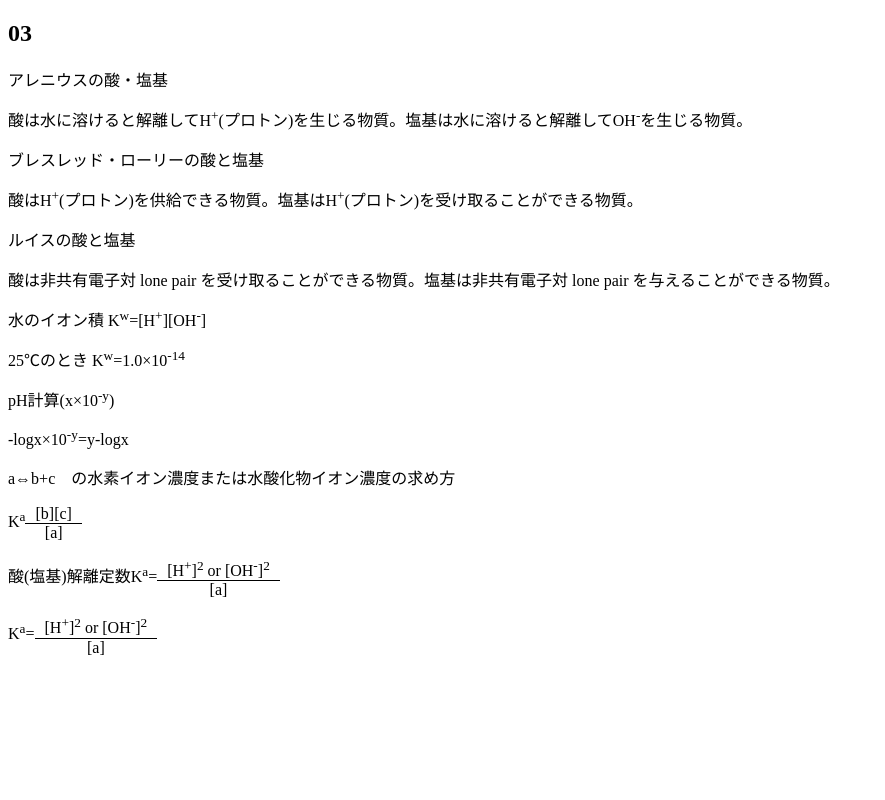
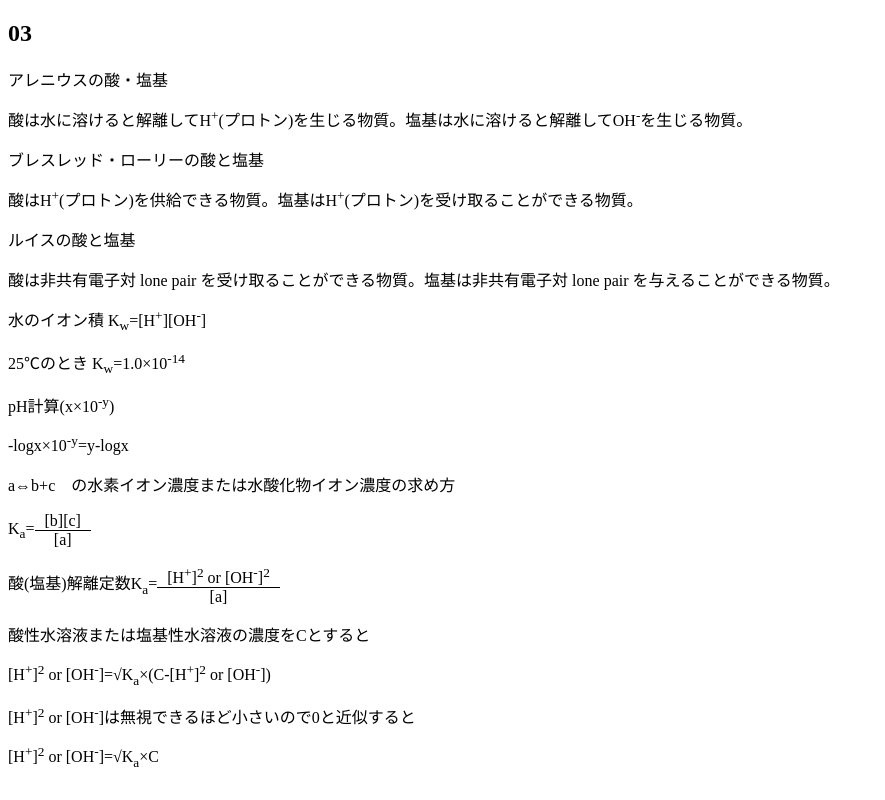
Before and after one commit to Leaf1243/ac-02, a plain HTML site: page index.html in a window 1280 px wide. Shown: the whole page, without its empty margins (0-885 px from the left). Drawn offline with Linux system fonts and the light colour scheme.

Commit message:
Update index.html

```diff
--- a/index.html
+++ b/index.html
@@ -14,26 +14,23 @@
     <p>酸はH<sup>+</sup>(プロトン)を供給できる物質。塩基はH<sup>+</sup>(プロトン)を受け取ることができる物質。</p>
     <p>ルイスの酸と塩基</p>
     <p>酸は非共有電子対 lone pair を受け取ることができる物質。塩基は非共有電子対 lone pair を与えることができる物質。</p>
-    <p>水のイオン積 K<sup>w</sup>=[H<sup>+</sup>][OH<sup>-</sup>]</p>
-    <p>25℃のとき K<sup>w</sup>=1.0×10<sup>-14</sup></p>
+    <p>水のイオン積 K<sub>w</sub>=[H<sup>+</sup>][OH<sup>-</sup>]</p>
+    <p>25℃のとき K<sub>w</sub>=1.0×10<sup>-14</sup></p>
     <p>pH計算(x×10<sup>-y</sup>)</p>
     <p>-logx×10<sup>-y</sup>=y-logx</p>
     <p>a⇔b+c　の水素イオン濃度または水酸化物イオン濃度の求め方</p>
-    <p>K<sup>a</sup><span style="display: inline-flex; flex-direction: column; vertical-align: middle; text-align: center;">
+    <p>K<sub>a</sub>=<span style="display: inline-flex; flex-direction: column; vertical-align: middle; text-align: center;">
  <span style="padding: 0 10px; border-bottom: 1px solid #000000;">[b][c]</span>
  <span style="padding: 0 10px;">[a]</span>
 </span></p>
-    <p>酸(塩基)解離定数K<sup>a</sup>=<span style="display: inline-flex; flex-direction: column; vertical-align: middle; text-align: center;">
+    <p>酸(塩基)解離定数K<sub>a</sub>=<span style="display: inline-flex; flex-direction: column; vertical-align: middle; text-align: center;">
  <span style="padding: 0 10px; border-bottom: 1px solid #000000;">[H<sup>+</sup>]<sup>2</sup> or [OH<sup>-</sup>]<sup>2</sup></span>
  <span style="padding: 0 10px;">[a]</span>
 </span></p>
-    <p>K<sup>a</sup>=<span style="display: inline-flex; flex-direction: column; vertical-align: middle; text-align: center;">
- <span style="padding: 0 10px; border-bottom: 1px solid #000000;">[H<sup>+</sup>]<sup>2</sup> or [OH<sup>-</sup>]<sup>2</sup></span>
- <span style="padding: 0 10px;">[a]</span>
-</span></p>
-    <p></p>
-    <p></p>
-    <p></p>
+    <p>酸性水溶液または塩基性水溶液の濃度をCとすると</p>
+    <p>[H<sup>+</sup>]<sup>2</sup> or [OH<sup>-</sup>]=√K<sub>a</sub>×(C-[H<sup>+</sup>]<sup>2</sup> or [OH<sup>-</sup>])</p>
+    <p>[H<sup>+</sup>]<sup>2</sup> or [OH<sup>-</sup>]は無視できるほど小さいので0と近似すると</p>
+    <p>[H<sup>+</sup>]<sup>2</sup> or [OH<sup>-</sup>]=√K<sub>a</sub>×C</p>
     <p></p>
     <p></p>
     <p></p>
```
